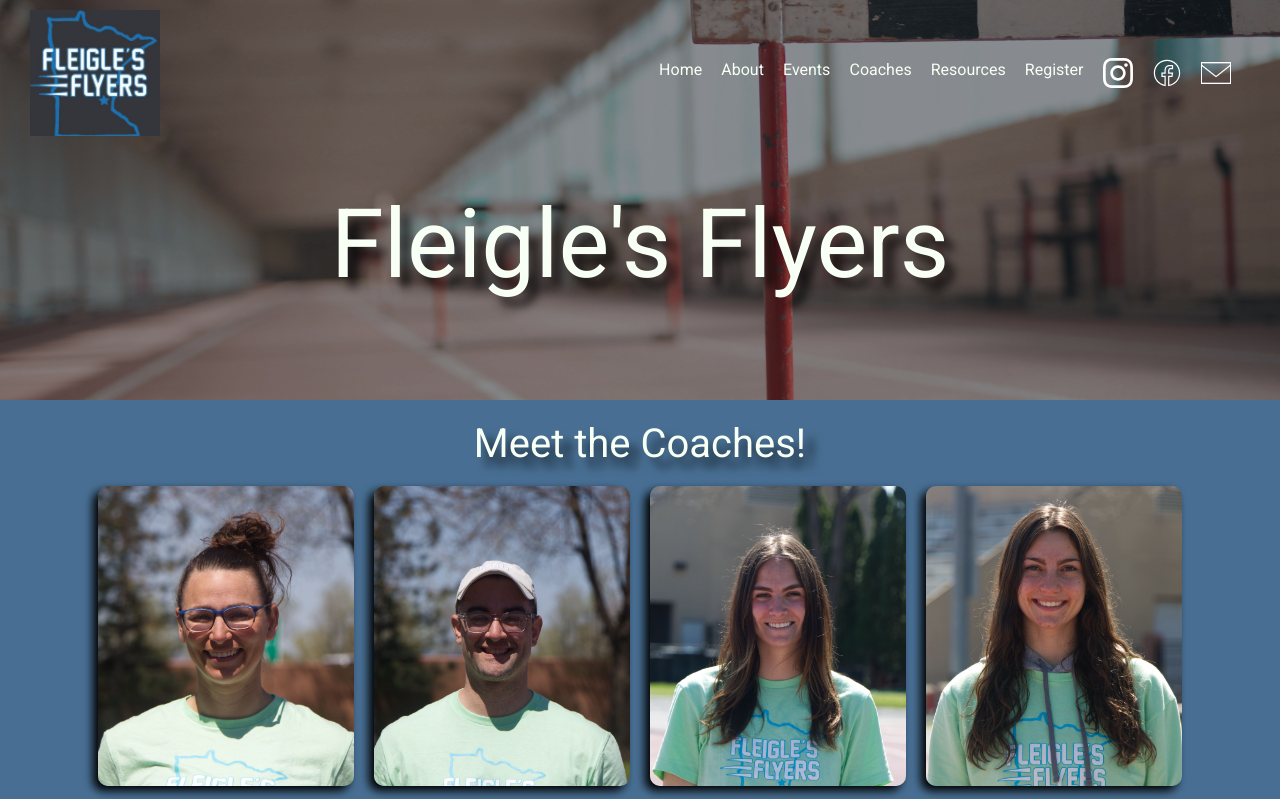
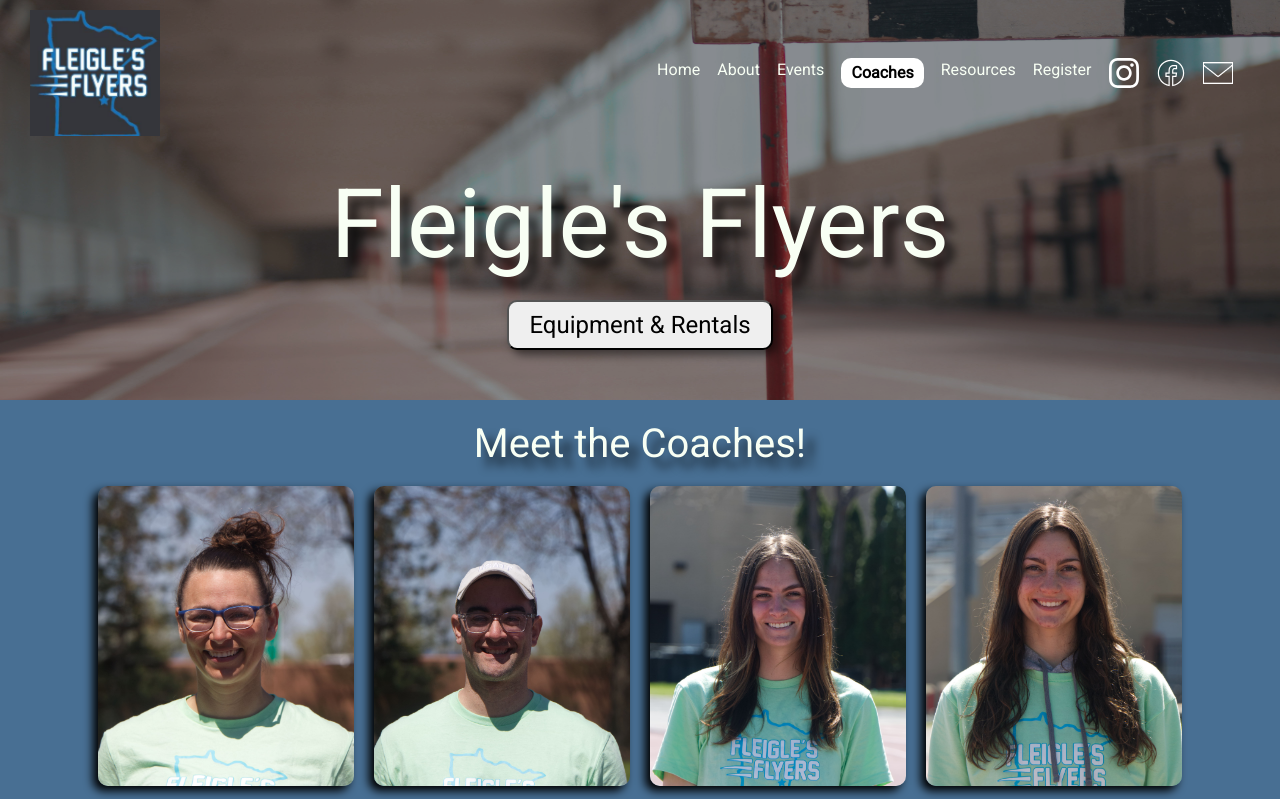
Before and after one commit to KieranMueller/fleigle-flyers-frontend, an Angular app: page /coaches in a window 1280 px wide. Shown: the top 799 px of the page. Built offline with nearby package versions, Linux system fonts and the light colour scheme.

Commit message:
more css for nav links, moved equipment btn, hooked up coach details component

```diff
--- /dev/null
+++ b/src/app/components/coach-details/coach-details.component.html
@@ -0,0 +1,2 @@
+<button routerLink="/coaches"><-- Back to Coaches</button>
+<p>coach-details for {{ currentCoach }} work!</p>
--- a/src/app/components/nav/nav.component.html
+++ b/src/app/components/nav/nav.component.html
@@ -19,10 +19,14 @@
     @if (!globalState.isMobile()) {
     <div class="links">
       @if (!onHomePage) {
-        <a class="link" [routerLink]="home[1]">{{ home[0] }}</a>
-      }
-      @for (link of links; track link) {
-      <a class="link" [routerLink]="link[1]">{{ link[0] }}</a>
+      <a class="link" [routerLink]="home[1]">{{ home[0] }}</a>
+      } @for (link of links; track link; let i = $index) {
+      <a
+        class="link"
+        [routerLink]="link[1]"
+        [ngClass]="{ active: currentLink === i }"
+        >{{ link[0] }}</a
+      >
       }
       <img
         (click)="navService.navigate('insta')"
@@ -58,5 +62,11 @@
   </div>
   <div class="title">
     <h1>Fleigle's Flyers</h1>
+    <a
+      href="https://fleiglesflyers.blogspot.com/p/essx-poles.html"
+      target="_blank"
+    >
+      <button class="equipment-btn">Equipment & Rentals</button>
+    </a>
   </div>
 </nav>
--- a/src/app/components/nav/nav.component.scss
+++ b/src/app/components/nav/nav.component.scss
@@ -35,8 +35,12 @@ nav {
   }
   .title {
     position: absolute;
-    bottom: 20%;
+    bottom: 10%;
     padding: 10px 10px;
+    display: flex;
+    flex-direction: column;
+    justify-content: center;
+    align-items: center;
     h1 {
       font-size: 6rem;
       text-shadow: 10px 10px 10px rgba(0, 0, 0, 0.675);
@@ -100,6 +104,34 @@ nav {
 .link {
   color: var(--white);
   text-decoration: none;
+  transition: 0.2s;
+  &:not(.active):hover {
+    scale: 1.1;
+    text-shadow: 5px 5px 10px black;
+  }
+}
+
+.active {
+  background-color: white;
+  color: black;
+  padding: 3px 10px;
+  border-radius: 10px;
+  font-weight: bold;
+}
+
+.equipment-btn {
+  width: fit-content;
+  margin-top: 10px;
+  padding: 5px 20px;
+  border-radius: 10px;
+  font-size: 24px;
+  box-shadow: 5px 5px 10px rgba(0, 0, 0, 0.52);
+  transition: 0.2s;
+  &:hover {
+    scale: 1.02;
+    box-shadow: 8px 8px 10px rgba(0, 0, 0, 0.441);
+    transform: rotate(2deg);
+  }
 }
 
 @media screen and (max-width: 1000px) {
--- a/src/app/components/nav/nav.component.ts
+++ b/src/app/components/nav/nav.component.ts
@@ -1,13 +1,14 @@
 import { Component, HostListener, OnInit } from '@angular/core'
 import { GlobalStateService } from '../../shared/global-state.service'
 import { NavigateService } from '../../shared/navigate.service'
-import { ActivatedRoute, NavigationEnd, Router, RouterModule } from '@angular/router'
+import { NavigationEnd, Router, RouterModule } from '@angular/router'
 import { filter } from 'rxjs'
+import { CommonModule } from '@angular/common'
 
 @Component({
     selector: 'app-nav',
     standalone: true,
-    imports: [RouterModule],
+    imports: [RouterModule, CommonModule],
     templateUrl: './nav.component.html',
     styleUrl: './nav.component.scss'
 })
@@ -16,6 +17,7 @@ export class NavComponent implements OnInit {
     home = ['Home', 'home']
     links: any = []
     _links = new Map<string, string>()
+    currentLink: null | number = null
     onHomePage = false
 
     constructor(public globalState: GlobalStateService, public navService: NavigateService, private route: Router) { }
@@ -34,9 +36,16 @@ export class NavComponent implements OnInit {
         this.route.events
             .pipe(filter(event => event instanceof NavigationEnd))
             .subscribe((event: any) => {
-                if (event.urlAfterRedirects === '/home') this.onHomePage = true
+                const currentEndpoint = event.urlAfterRedirects
+                if (currentEndpoint === '/home') this.onHomePage = true
                 else this.onHomePage = false
-            });
+                for (let i = 0; i < this._links.size; i++) {
+                    if (currentEndpoint === '/' + this.links[i][1]) {
+                        this.currentLink = i
+                        break
+                    } else this.currentLink = null
+                }
+            })
     }
 
     @HostListener('click', ['$event'])
```
Also changed, not shown: src/app/components/coach-details/coach-details.component.ts (added, +19 -0 lines), src/app/components/coach-details/coach-details.component.scss (added), 1 other file (tests, documents, lock files or other folders).
